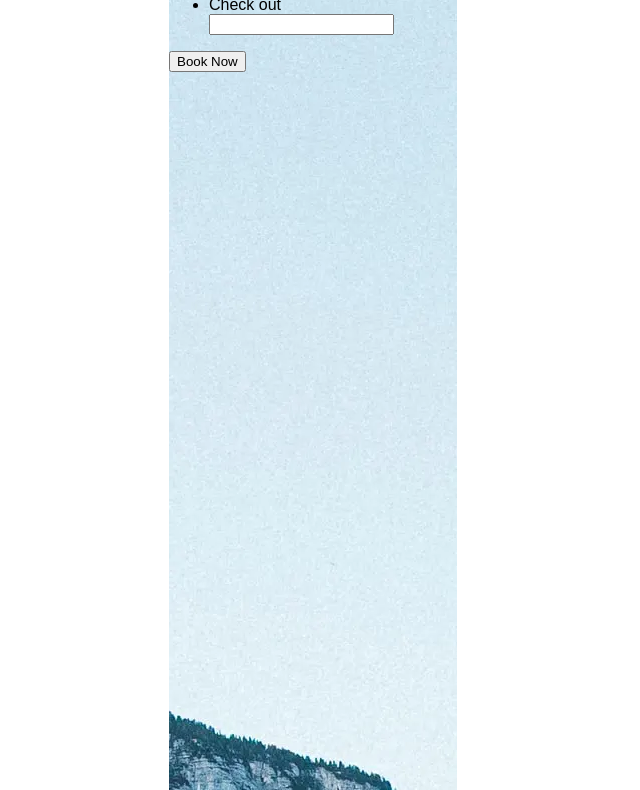
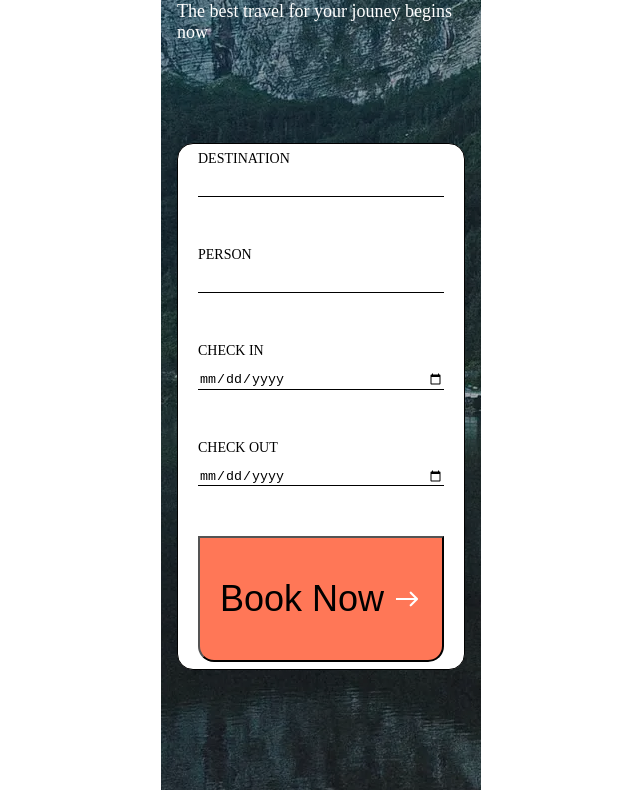
Before and after one commit to lfilella97/202301-w1chwe-lluis-filella-jaume-cuadrada, a website built with Parcel: page src/index.html in a window 1280 px wide. Shown: the part 362-1152 px from the top of the page, without its empty margins (327-967 px from the left). Built offline with nearby package versions, Linux system fonts and the light colour scheme; files whose address does not match are found by name.

Commit message:
add style to secction

```diff
--- a/src/index.html
+++ b/src/index.html
@@ -7,10 +7,12 @@
   <meta name="viewport" content="width=device-width, initial-scale=1.0">
   <title>Travellian</title>
   <link rel="stylesheet" href="sass/style.scss">
+  <link rel="shortcut icon" href="images/favicon.webp" type="image/x-icon">
 
 </head>
 
 <body>
+
   <header class="main-header">
     <img src="images/main-logo.webp" alt="main logotype">
     <img src="images/burger.webp" alt="menu burger">
@@ -23,21 +25,25 @@
     </div>
     <form class="hero-section__form">
       <ul>
+
         <li><label for="destination">Destination </label>
           <input type="text" id="destination">
         </li>
         <li><label for="person">Person </label>
-          <input type="text" id="person">
+          <input type="number" id="person">
         </li>
+
         <li><label for="check in">Check in</label>
-          <input type="text" id="check in">
+          <input type="date" id="check in">
         </li>
         <li><label for="check out">Check out </label>
-          <input type="text" id="check out">
+          <input type="date" id="check out">
         </li>
+        <button>Book Now <img src="/src/images/mobile/Arrow 1.png"> </button>
       </ul>
-      <button>Book Now</button>
+
     </form>
+
   </section>
 
 
--- a/src/sass/style.scss
+++ b/src/sass/style.scss
@@ -8,7 +8,6 @@
   --color-secondary-light: #61291c;
   --typography-playfair: "playfair Display", sans-seriff;
   --typography-rubik: "rubik", sans-seriff;
-  --box-text-max-width: 320px;
 }
 
 *,
@@ -18,14 +17,28 @@
 }
 
 body {
-  font-family: "Playfair Display", Arial, Helvetica, sans-serif;
   width: 100vw;
-  margin: 0;
   display: flex;
   flex-direction: column;
   align-items: center;
+
   > * {
-    max-width: 288px;
+    max-width: 320px;
+    padding: 0 16px;
+  }
+
+  p,
+  h1,
+  ul {
+    margin: 0;
+    font-weight: normal;
+  }
+
+  ul {
+    list-style-type: none;
+    text-decoration: none;
+    padding: 0;
+    font-style: normal;
   }
 }
 
@@ -45,24 +58,87 @@ body {
   display: flex;
   flex-direction: column;
   align-items: center;
-  background-image: url(/src/images/mobile/river-landscape.webp);
+  padding-top: 198px;
+  height: 1210px;
+  background: linear-gradient(0deg, rgba(0, 0, 0, 0.3), rgba(0, 0, 0, 0.3)),
+    url(/src/images/mobile/river-landscape.webp);
+  background-position: 2230px 1833px;
+  object-fit: cover;
+  gap: 100px;
 
-  object-position: bottom;
-  height: 1440px;
   &__text-box {
-    max-width: var(--box-text-max-width);
-    border: 1px solid red;
+    display: flex;
+    flex-direction: column;
+    color: white;
+    gap: 16px;
   }
+
   &__title {
     font-family: var(--typography-playfair);
-    font-size: 40px;
-    color: white;
+    font-size: 2.5rem;
   }
+
   &__text {
     font-family: var(--typography-rubik);
+    font-size: 1.125rem;
   }
-  width: 100vw;
-  margin: 0;
+
+  &__form {
+    border: 1px solid black;
+    display: flex;
+    flex-direction: column;
+    justify-content: center;
+    align-self: stretch;
+    gap: 60px;
+    height: 527px;
+    background: #ffffff;
+    border-radius: 16px;
+    font-size: 14px;
+
+    ul {
+      padding: 20px;
+      height: 467;
+      display: flex;
+      flex-direction: column;
+      justify-content: center;
+      padding-top: 20px;
+    }
+
+    label {
+      font-family: "Rubik";
+      text-transform: uppercase;
+      display: block;
+      padding-bottom: 12px;
+    }
+
+    li {
+      display: flex;
+      flex-direction: column;
+    }
+
+    input {
+      margin-bottom: 50px;
+      align-self: stretch;
+      border: none;
+      border-bottom: 1px solid #000;
+    }
+
+    input:focus-visible {
+      outline: none;
+    }
+
+    button {
+      font-size: 36px;
+      background-color: var(--color-main);
+      display: flex;
+      flex-direction: row;
+      align-items: center;
+      padding: 40px 20px;
+      gap: 12px;
+      border-radius: 0px 0px 16px 16px;
+      align-self: stretch;
+    }
+  }
 }
 
 .destinations__title {
```
Also changed, not shown: src/images/favicon.webp (added), src/images/mobile/Arrow 1.png (added).
